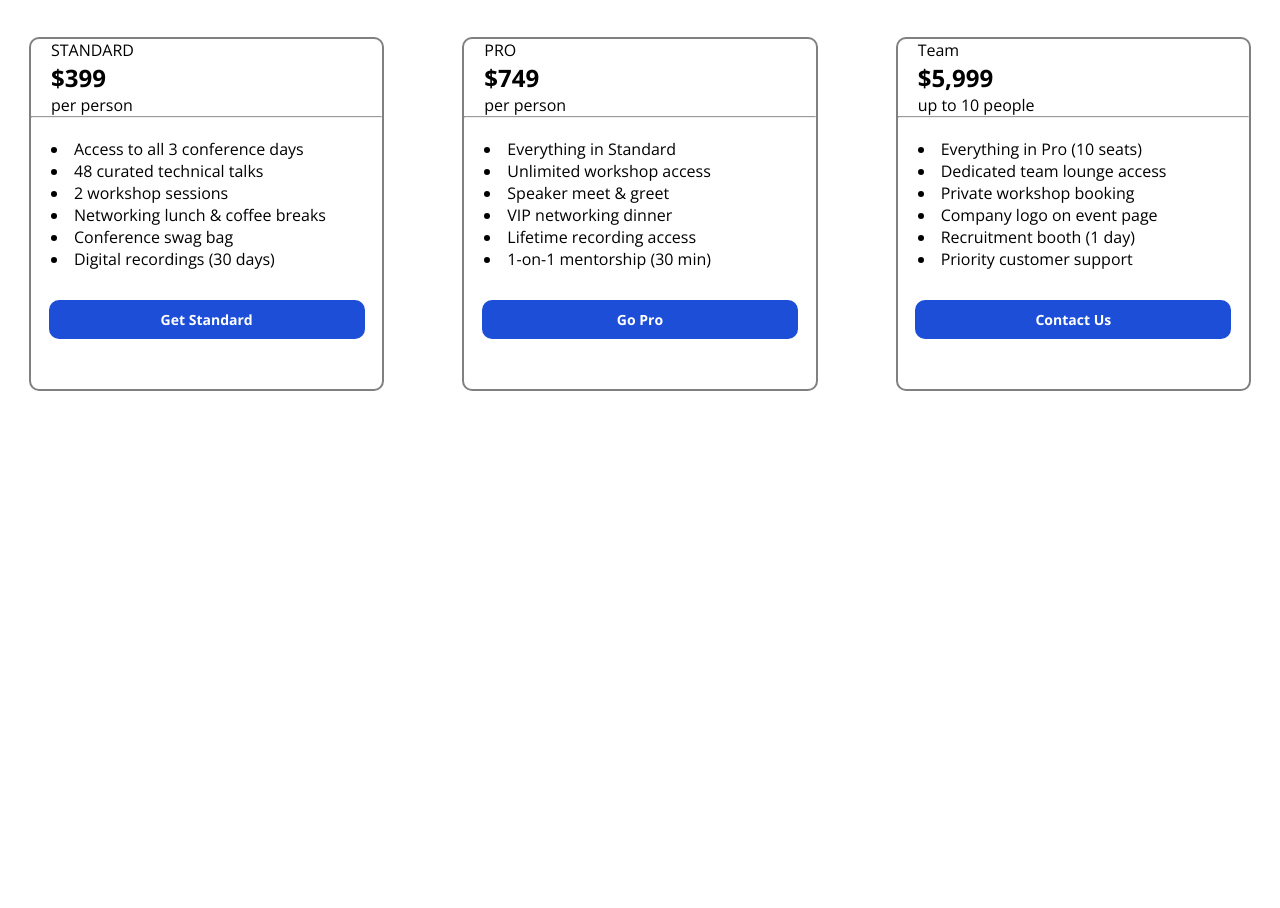
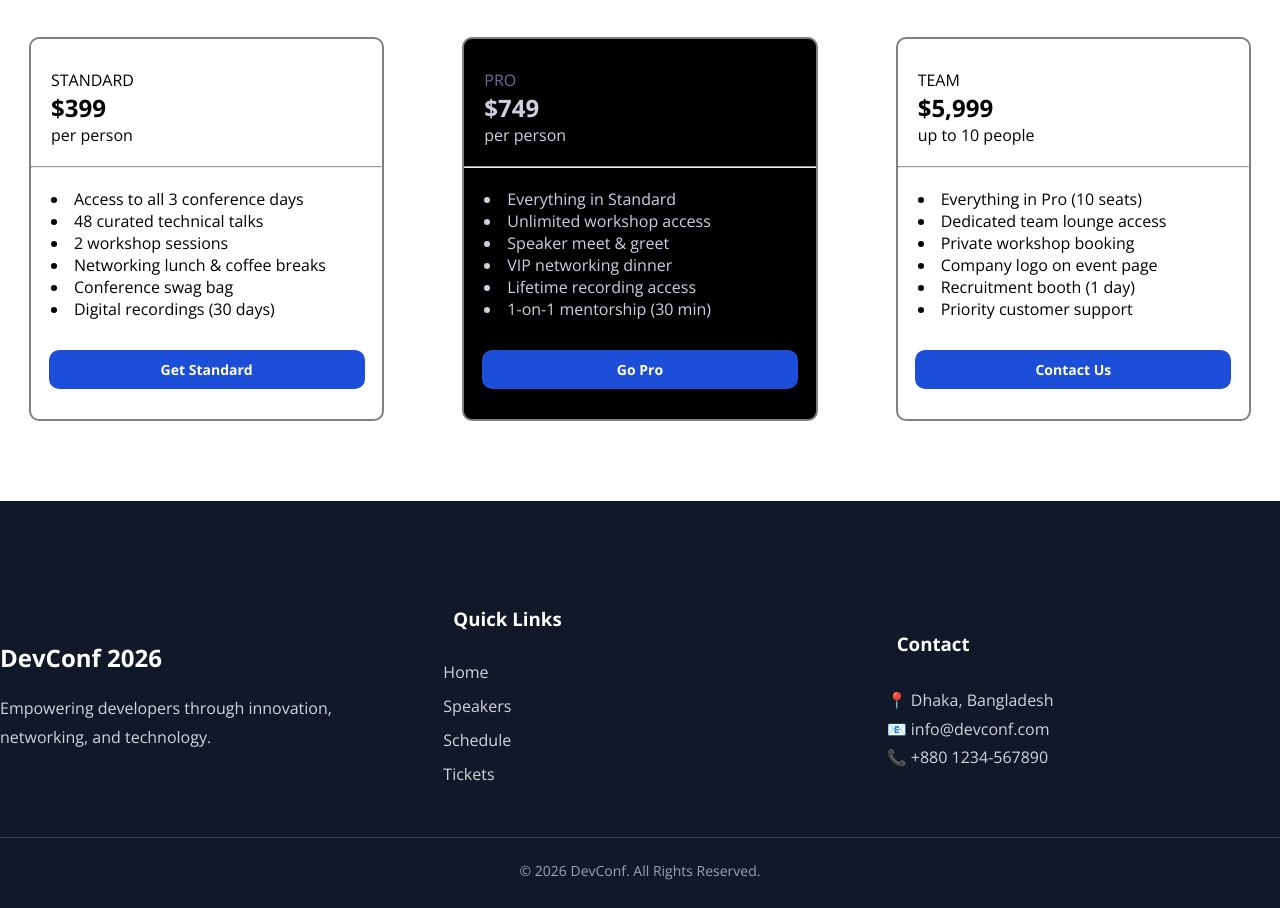
Before and after one commit to soharab102/b-14-A1, a plain HTML site: page index.html in a window 1280 px wide. Shown: the part 2388-3296 px from the top of the page. Before the commit the page ends 2814 px from the top, so only its background shows below. Drawn offline with nearby package versions, Linux system fonts and the light colour scheme.

Commit message:
add footer

```diff
--- a/index.html
+++ b/index.html
@@ -104,9 +104,9 @@
             <div class="spot-card-root">
 
                 <div class="spot-card">
-                    <p>STANDARD</p>
+                    <p class="p-1">STANDARD</p>
                     <h2>$399</h2>
-                    <p>per person</p>
+                    <p class="p-2">per person</p>
                     <hr>
                     <ul>
                         <li>Access to all 3 conference days</li>
@@ -118,10 +118,10 @@
                     </ul>
                     <button class="common-button-style">Get Standard</button>
                 </div>
-                <div class="spot-card">
-                    <p>PRO</p>
+                <div class="spot-card spot-card-01">
+                    <p class="p-1 p-pro">PRO</p>
                     <h2>$749</h2>
-                    <p>per person</p>
+                    <p class="p-2">per person</p>
                     <hr>
                     <ul>
                         <li>Everything in Standard</li>
@@ -134,9 +134,9 @@
                     <button class="common-button-style">Go Pro</button>
                 </div>
                 <div class="spot-card">
-                    <p>Team</p>
+                    <p class="p-1">TEAM</p>
                     <h2>$5,999</h2>
-                    <p>up to 10 people</p>
+                    <p class="p-2">up to 10 people</p>
                     <hr>
                     <ul>
                         <li>Everything in Pro (10 seats)</li>
@@ -154,7 +154,7 @@
          </section>
 
 
-
+<!-- AI section -->
 
 
 
@@ -170,9 +170,43 @@
 
 
 
-    <footer>
+        <!-- footer contact -->
 
-    </footer>
+
+        <footer class="footer">
+    <div class="common-container footer-container">
+
+        <div class="footer-logo">
+            <h2>DevConf 2026</h2>
+            <p>Empowering developers through innovation, networking, and technology.</p>
+        </div>
+
+        <div class="footer-links">
+            <h3>Quick Links</h3>
+            <ul>
+                <li><a href="#">Home</a></li>
+                <li><a href="#">Speakers</a></li>
+                <li><a href="#">Schedule</a></li>
+                <li><a href="#">Tickets</a></li>
+            </ul>
+        </div>
+
+        <div class="footer-contact">
+            <h3>Contact</h3>
+            <p>📍 Dhaka, Bangladesh</p>
+            <p>📧 info@devconf.com</p>
+            <p>📞 +880 1234-567890</p>
+        </div>
+
+    </div>
+
+    <hr>
+
+    <div class="footer-bottom">
+        <p>&copy; 2026 DevConf. All Rights Reserved.</p>
+    </div>
+</footer>
+
 </body>
 
 </html>
--- a/style.css
+++ b/style.css
@@ -131,6 +131,15 @@
     text-align: left;
     padding-left: 20px;
 }
+.spot-card .p-2{
+
+    padding-bottom: 20px;
+}
+.spot-card .p-pro{
+
+    color: rgb(110, 110, 154);
+}
+
 .spot-card-root{
     /* display: flex; */
     /* justify-content: space-between; */
@@ -143,7 +152,9 @@
     border: 2px solid gray;
     border-radius: 10px;
     width: 85%;
-     height: 350px;
+     /* height: 350px; */
+     height: auto;
+     padding: 30px 0px;
 }
 .spot-card ul{
     list-style-position: inside;
@@ -157,3 +168,78 @@
     width: 90%;
     margin: 0 auto;
 }
+.spot-card-01{
+    color: rgb(206, 208, 223);
+    background-color: black;
+}
+
+/* footer */
+
+/* Footer */
+
+.footer {
+    background: #111827;
+    color: white;
+    margin-top: 80px;
+    padding-top: 60px;
+}
+
+.footer-container {
+    display: flex;
+    justify-content: space-between;
+    gap: 50px;
+    flex-wrap: wrap;
+}
+
+.footer-logo,
+.footer-links,
+.footer-contact {
+    flex: 1;
+    min-width: 220px;
+}
+
+.footer h2,
+.footer h3 {
+    margin-bottom: 20px;
+}
+
+.footer p {
+    color: #d1d5db;
+    line-height: 1.8;
+}
+
+.footer-links ul {
+    list-style: none;
+    padding: 0;
+}
+
+.footer-links li {
+    margin-bottom: 12px;
+}
+
+.footer-links a {
+    text-decoration: none;
+    color: #d1d5db;
+    transition: .3s;
+}
+
+.footer-links a:hover {
+    color: #3b82f6;
+}
+
+.footer hr {
+    border: none;
+    height: 1px;
+    background: #374151;
+    margin: 40px 0 20px;
+}
+
+.footer-bottom {
+    text-align: center;
+    padding-bottom: 25px;
+}
+
+.footer-bottom p {
+    color: #9ca3af;
+    font-size: 14px;
+}
```
